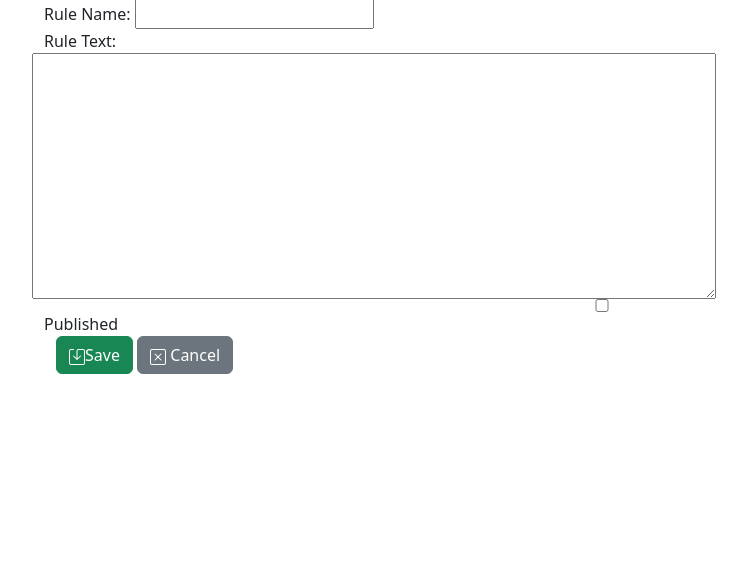
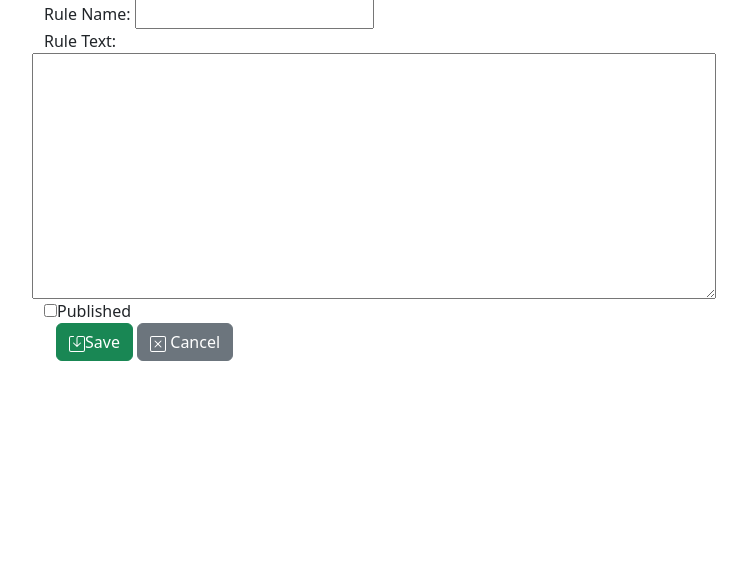
Before and after one commit to Lexpedite/blawx, a Django app: page /create/ in a window 1280 px wide. Shown: the part 141-714 px from the top of the page, without its empty margins (38-785 px from the left). Run offline with Django 4.2, Linux system fonts and the light colour scheme; the visitor is signed in with stand-in values (Sample User, id 1); some libraries are stand-ins or nearby versions.

Commit message:
improve checkbox formatting

```diff
--- a/blawx/templates/blawx/ruledoc_form.html
+++ b/blawx/templates/blawx/ruledoc_form.html
@@ -14,7 +14,7 @@
         <div class="row">
         <textarea name="rule_text" rows="10" required="" id="id_rule_text" style="width: 60%">{{ ruledoc.rule_text }}</textarea>
 </div>
-<div class="row"><input type="checkbox" name="published" {% if ruledoc.published %}checked {% endif %}id="id_published"><label for="id_published">Published</label></div>
+<div><input type="checkbox" name="published" {% if ruledoc.published %}checked {% endif %}id="id_published"><label for="id_published">Published</label></div>
 <div class="container">
     <button class="btn btn-success" type="submit">
         <svg xmlns="http://www.w3.org/2000/svg" width="16" height="16" fill="currentColor" class="bi bi-save" viewBox="0 0 16 16">
```
